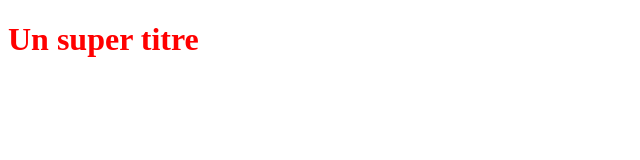
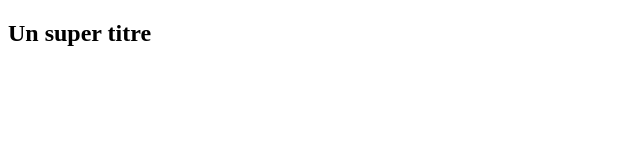
Before and after one commit to Charly-NANA/Classroomproject, a plain HTML site: page index.html in a window 1280 px wide. Shown: the whole page, without its empty margins (0-640 px from the left). Drawn offline with Linux system fonts and the light colour scheme.

Commit message:
Modification de h1 en h2

```diff
--- a/index.html
+++ b/index.html
@@ -5,6 +5,6 @@
    <link rel="stylesheet" type="text/css" href="styles.css">
 </head>
 <body>
-   <h1>Un super titre</h1>
+   <h2>Un super titre</h1>
 </body>
 </html>
```
